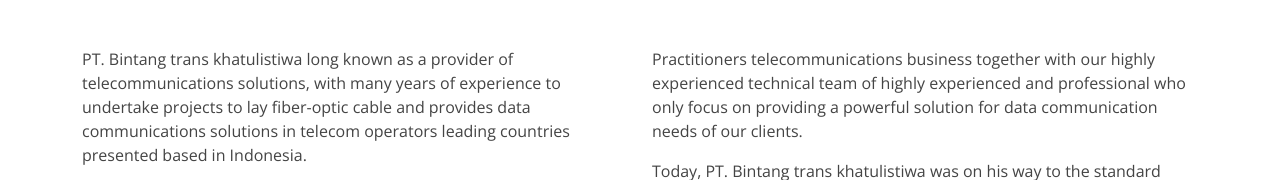
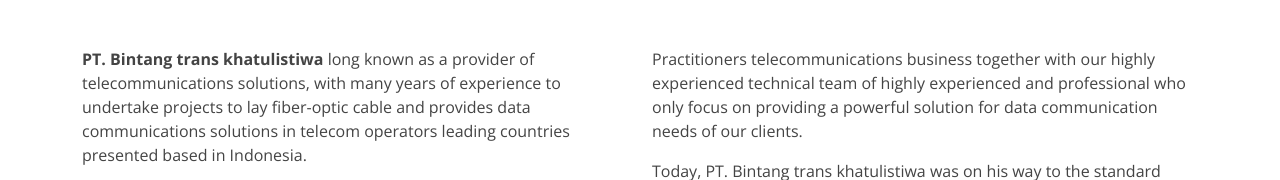
Before and after one commit to dwiptarama/btk, a plain HTML site: page index.html in a window 1280 px wide. Shown: the part 761-941 px from the top of the page. Drawn offline with nearby package versions, Linux system fonts and the light colour scheme.

Commit message:
membuat bold nama PT di about us

```diff
--- a/index.html
+++ b/index.html
@@ -118,8 +118,8 @@
           <div class="row content">
             <div class="col-lg-6">
               <p>
-                PT. Bintang trans khatulistiwa long known as a provider of telecommunications solutions, with many years of experience to undertake projects to lay fiber-optic cable and provides data communications solutions in telecom
-                operators leading countries presented based in Indonesia.
+                <strong>PT. Bintang trans khatulistiwa</strong> long known as a provider of telecommunications solutions, with many years of experience to undertake projects to lay fiber-optic cable and provides data communications
+                solutions in telecom operators leading countries presented based in Indonesia.
               </p>
 
               <p>
```
